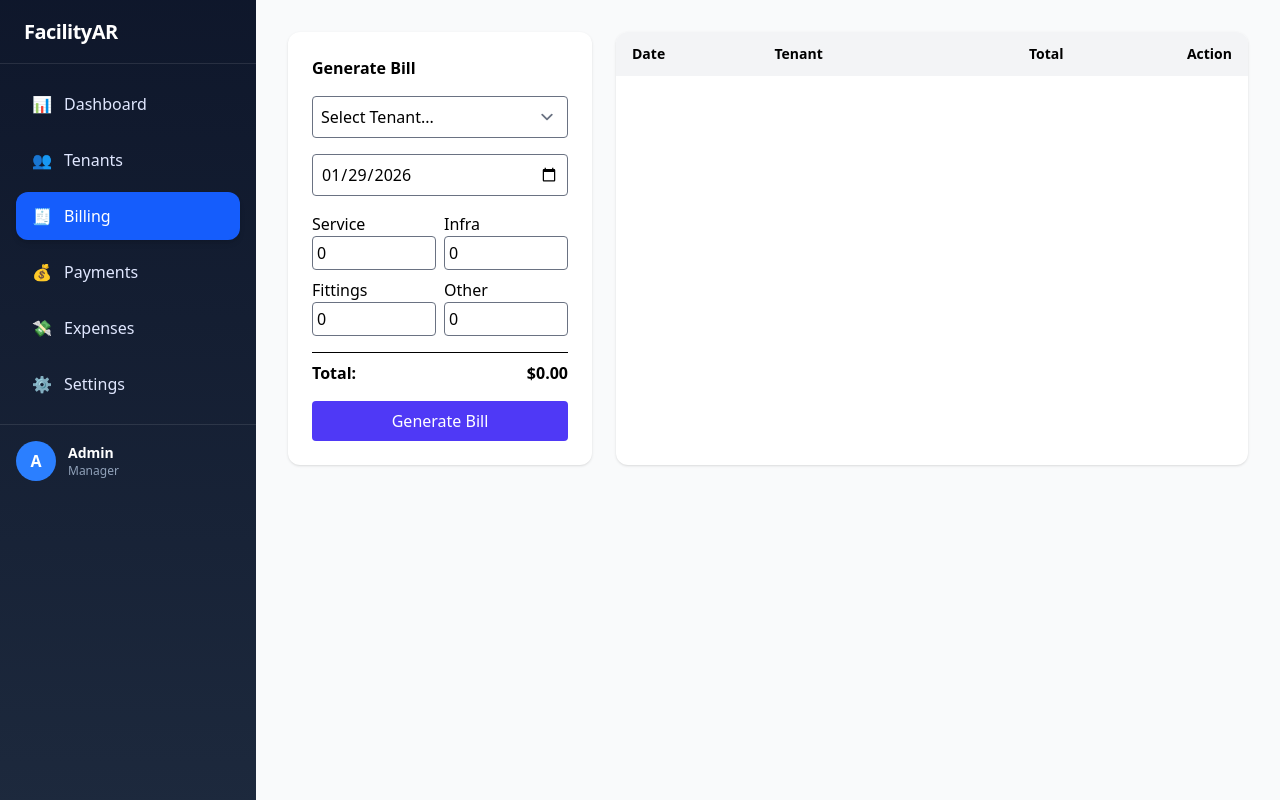
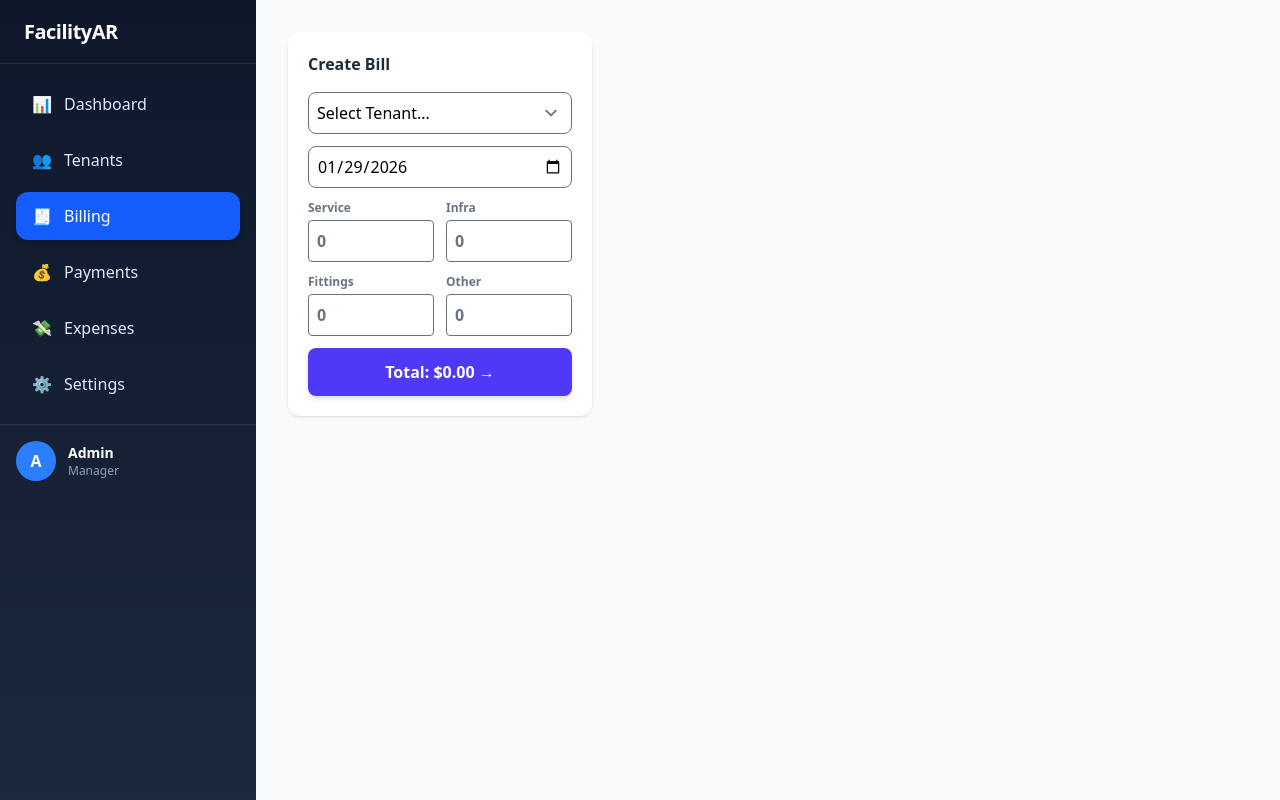
Before and after one commit to Hali-dev128/FacilityAR, a SvelteKit app: page /billing in a window 1280 px wide. Built offline with nearby package versions, Linux system fonts and the light colour scheme.

Commit message:
Update +page.svelte

```diff
--- a/src/routes/billing/+page.svelte
+++ b/src/routes/billing/+page.svelte
@@ -3,89 +3,54 @@
     import { formatMoney, formatDate } from '$lib/utils';
     import toast from 'svelte-french-toast';
 
-    let tenantId = '';
-    let date = new Date().toISOString().split('T')[0];
+    let tenantId = '', date = new Date().toISOString().split('T')[0];
     let service = 0, infra = 0, fittings = 0, other = 0;
 
-    $: activeTenants = $tenants.filter(t => t.status !== 'deleted');
-
-    function createBill() {
+    function save() {
         const total = service + infra + fittings + other;
-        if(total <= 0) return toast.error('Total must be greater than 0');
-
-        bills.update(curr => [
-            {
-                id: Date.now().toString(),
-                tenantId, date,
-                serviceCharge: service, infraCharge: infra,
-                fittingsCharge: fittings, otherCharge: other,
-                total
-            },
-            ...curr
-        ]);
-
-        toast.success('Bill generated');
+        if(total <= 0) return toast.error('Total must be > 0');
+        bills.update(n => [...n, { id: Date.now().toString(), tenantId, date, service, infra, fittings, other, total }]);
+        toast.success('Bill Generated');
         service = 0; infra = 0; fittings = 0; other = 0;
-    }
-
-    function deleteBill(id) {
-        if(confirm('Delete bill?')) {
-            bills.update(curr => curr.filter(b => b.id !== id));
-        }
     }
 </script>
 
 <div class="grid lg:grid-cols-3 gap-6">
-    <div class="bg-white p-6 rounded-xl shadow-sm h-fit sticky top-6">
-        <h3 class="font-bold mb-4">Generate Bill</h3>
-        <form on:submit|preventDefault={createBill} class="space-y-4">
-            <select bind:value={tenantId} required class="w-full border p-2 rounded bg-white">
+    <div class="bg-white p-5 rounded-xl shadow-sm h-fit">
+        <h3 class="font-bold text-gray-800 mb-4">Create Bill</h3>
+        <form on:submit|preventDefault={save} class="space-y-3">
+            <select bind:value={tenantId} required class="w-full border p-2 rounded-lg bg-white">
                 <option value="">Select Tenant...</option>
-                {#each activeTenants as t}
-                    <option value={t.id}>{t.name} ({t.plotNumber})</option>
-                {/each}
+                {#each $tenants.filter(t => t.status !== 'deleted') as t} <option value={t.id}>{t.name}</option> {/each}
             </select>
-            <input type="date" bind:value={date} required class="w-full border p-2 rounded" />
+            <input type="date" bind:value={date} required class="w-full border p-2 rounded-lg" />
 
-            <div class="grid grid-cols-2 gap-2">
-                <label>Service <input type="number" bind:value={service} class="border w-full p-1 rounded" /></label>
-                <label>Infra <input type="number" bind:value={infra} class="border w-full p-1 rounded" /></label>
-                <label>Fittings <input type="number" bind:value={fittings} class="border w-full p-1 rounded" /></label>
-                <label>Other <input type="number" bind:value={other} class="border w-full p-1 rounded" /></label>
+            <div class="grid grid-cols-2 gap-3">
+                <label class="text-xs font-bold text-gray-500">Service <input type="number" bind:value={service} class="w-full border p-2 rounded mt-1" /></label>
+                <label class="text-xs font-bold text-gray-500">Infra <input type="number" bind:value={infra} class="w-full border p-2 rounded mt-1" /></label>
+                <label class="text-xs font-bold text-gray-500">Fittings <input type="number" bind:value={fittings} class="w-full border p-2 rounded mt-1" /></label>
+                <label class="text-xs font-bold text-gray-500">Other <input type="number" bind:value={other} class="w-full border p-2 rounded mt-1" /></label>
             </div>
 
-            <div class="pt-2 border-t flex justify-between font-bold">
-                <span>Total:</span>
-                <span>{formatMoney(service + infra + fittings + other)}</span>
-            </div>
-
-            <button class="bg-indigo-600 text-white w-full py-2 rounded hover:bg-indigo-700">Generate Bill</button>
+            <button class="w-full bg-indigo-600 text-white py-3 rounded-lg font-bold shadow-md">
+                Total: {formatMoney(service + infra + fittings + other)} &rarr;
+            </button>
         </form>
     </div>
 
-    <div class="lg:col-span-2 bg-white rounded-xl shadow-sm overflow-hidden">
-        <table class="w-full text-sm text-left">
-            <thead class="bg-gray-100">
-                <tr>
-                    <th class="px-4 py-3">Date</th>
-                    <th class="px-4 py-3">Tenant</th>
-                    <th class="px-4 py-3 text-right">Total</th>
-                    <th class="px-4 py-3 text-right">Action</th>
-                </tr>
-            </thead>
-            <tbody>
-                {#each $bills as bill}
-                    {@const t = $tenants.find(x => x.id === bill.tenantId)}
-                    <tr class="border-b">
-                        <td class="px-4 py-3">{formatDate(bill.date)}</td>
-                        <td class="px-4 py-3 font-bold">{t?.name || 'Unknown'}</td>
-                        <td class="px-4 py-3 text-right">{formatMoney(bill.total)}</td>
-                        <td class="px-4 py-3 text-right">
-                            <button on:click={() => deleteBill(bill.id)} class="text-red-500 font-bold text-xs">DEL</button>
-                        </td>
-                    </tr>
-                {/each}
-            </tbody>
-        </table>
+    <div class="lg:col-span-2 space-y-3">
+        {#each $bills.sort((a,b) => new Date(b.date) - new Date(a.date)) as bill}
+            {@const t = $tenants.find(x => x.id === bill.tenantId)}
+            <div class="bg-white p-4 rounded-xl shadow-sm border border-gray-100 flex justify-between items-center">
+                <div>
+                    <div class="text-xs text-gray-400">{formatDate(bill.date)}</div>
+                    <div class="font-bold text-gray-900">{t?.name || 'Unknown'}</div>
+                </div>
+                <div class="text-right">
+                    <div class="font-black text-indigo-600">{formatMoney(bill.total)}</div>
+                    <button on:click={() => {if(confirm('Delete?')) bills.update(n=>n.filter(b=>b.id!==bill.id))}} class="text-xs text-red-400 font-bold px-2 py-1 bg-red-50 rounded">DEL</button>
+                </div>
+            </div>
+        {/each}
     </div>
 </div>
```
